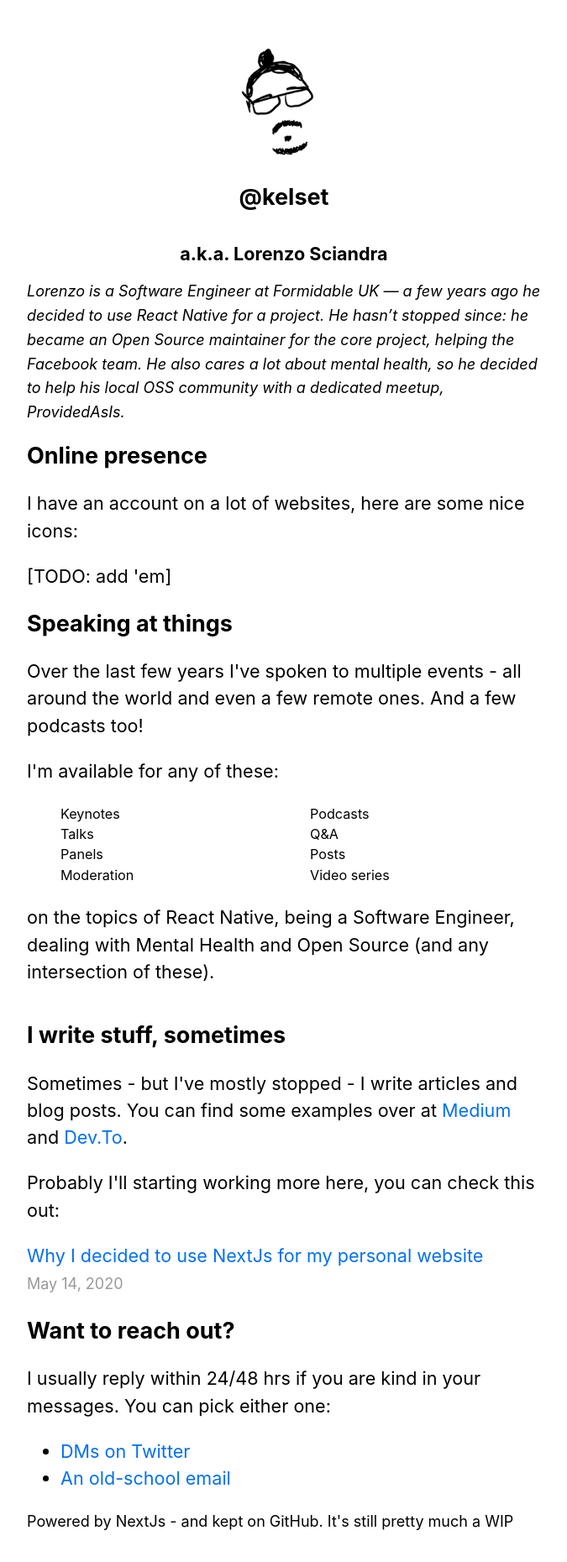
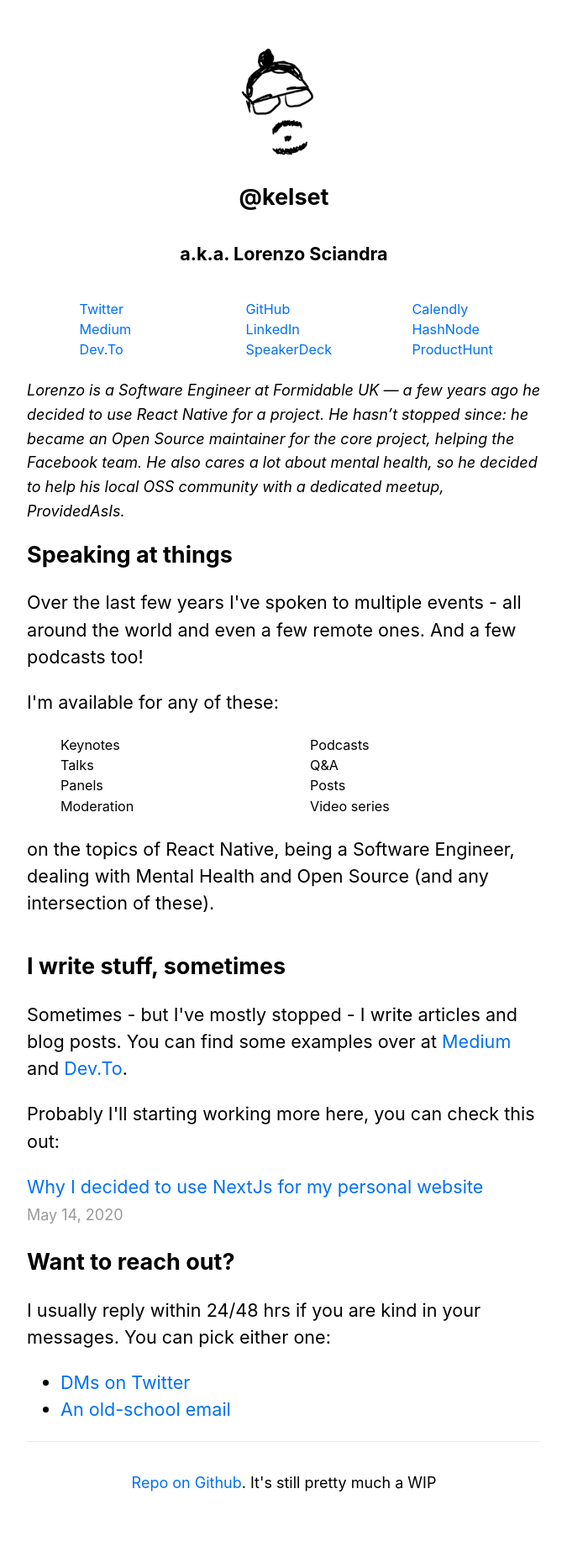
Before and after one commit to kelset/kelset.github.io, a Next.js app: page / in a window 1280 px wide. Shown: the top 1860 px of the page at 84% size, without its empty margins (302-977 px from the left). Built offline with nearby package versions, Linux system fonts and the light colour scheme.

Commit message:
tweak main

```diff
--- a/components/layout.tsx
+++ b/components/layout.tsx
@@ -62,8 +62,11 @@ export default function Layout({
           </Link>
         </div>
       )}
-      <footer>
-        Powered by NextJs - and kept on GitHub. It's still pretty much a WIP
+      <footer className={utilStyles.footer}>
+        <Link href="/">
+          <a>Repo on Github</a>
+        </Link>
+        . It's still pretty much a WIP
       </footer>
     </div>
   );
--- a/pages/index.tsx
+++ b/pages/index.tsx
@@ -1,10 +1,13 @@
 import Head from "next/head";
+import Link from "next/link";
+import { GetStaticProps } from "next";
+
 import Layout, { siteTitle } from "../components/layout";
+import Date from "../components/date";
+
+import { getSortedPostsData } from "../lib/posts";
+
 import utilStyles from "../styles/utils.module.css";
-import { getSortedPostsData } from "../lib/posts";
-import Link from "next/link";
-import Date from "../components/date";
-import { GetStaticProps } from "next";
 
 const talksTypes = [
   "Keynotes",
@@ -15,6 +18,18 @@ const talksTypes = [
   "Q&A",
   "Posts",
   "Video series",
+];
+
+const websitesTypes = [
+  { website: "Twitter", url: "https://twitter.com/Kelset" },
+  { website: "Medium", url: "https://medium.com/@Kelset" },
+  { website: "Dev.To", url: "https://dev.to/kelset" },
+  { website: "GitHub", url: "https://github.com/kelset" },
+  { website: "LinkedIn", url: "https://www.linkedin.com/in/lorenzo-sciandra/" },
+  { website: "SpeakerDeck", url: "https://speakerdeck.com/kelset" },
+  { website: "Calendly", url: "https://calendly.com/kelset" },
+  { website: "HashNode", url: "https://hashnode.com/@kelset" },
+  { website: "ProductHunt", url: "https://www.producthunt.com/@kelset" },
 ];
 
 export default function Home({
@@ -31,6 +46,15 @@ export default function Home({
       <Head>
         <title>{siteTitle}</title>
       </Head>
+      <section className={utilStyles.headingMd}>
+        <ul className={utilStyles.websitesList}>
+          {websitesTypes.map((websiteType) => (
+            <li className={utilStyles.websitesListItem}>
+              <a href={websiteType.url}> {websiteType.website}</a>
+            </li>
+          ))}
+        </ul>
+      </section>
       <cite className={utilStyles.citingText}>
         Lorenzo is a Software Engineer at Formidable UK — a few years ago he
         decided to use React Native for a project. He hasn’t stopped since: he
@@ -38,11 +62,6 @@ export default function Home({
         Facebook team. He also cares a lot about mental health, so he decided to
         help his local OSS community with a dedicated meetup, ProvidedAsIs.
       </cite>
-      <section className={utilStyles.headingMd}>
-        <h2 className={utilStyles.headingLg}>Online presence</h2>
-        <p>I have an account on a lot of websites, here are some nice icons:</p>
-        <p>[TODO: add 'em]</p>
-      </section>
       <section className={utilStyles.headingMd}>
         <h2 className={utilStyles.headingLg}>Speaking at things</h2>
         <p>
--- a/styles/utils.module.css
+++ b/styles/utils.module.css
@@ -61,6 +61,20 @@
   font-size: 0.9rem;
 }
 
+.websitesList {
+  display: flex-wrap;
+  justify-content: space-evenly;
+  columns: 3;
+  margin: 1.25rem 0;
+  list-style: none;
+}
+
+.websitesListItem {
+  /* display: inline-block; */
+  font-size: 0.9rem;
+  margin: 0 1.25rem;
+}
+
 .lightText {
   color: #999;
 }
```
